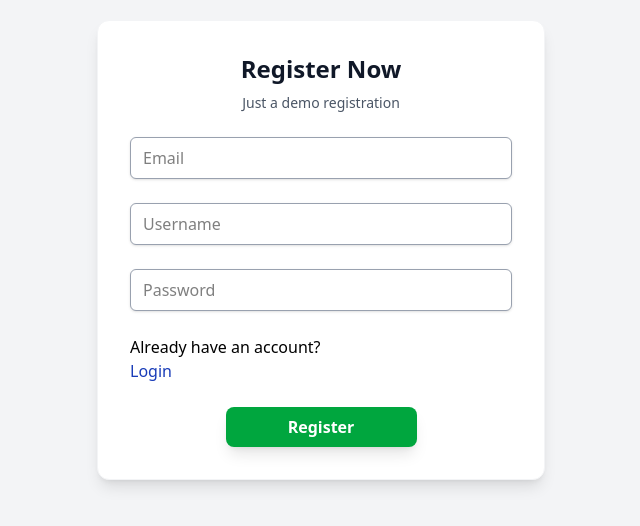
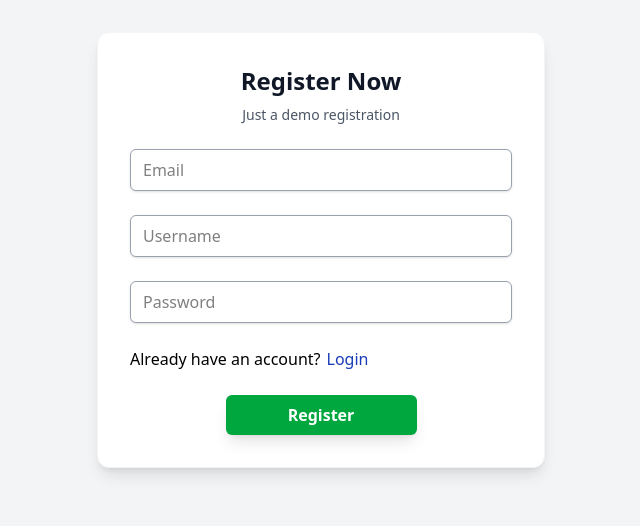
Before and after one commit to nycwy/React-Practice, a React (Vite) app in the folder social-media-auth/: page /register in a window 1280 px wide. Shown: the part 150-676 px from the top of the page, without its empty margins (319-959 px from the left). Built offline with nearby package versions, Linux system fonts and the light colour scheme.

Commit message:
Small Css Changes

```diff
--- a/social-media-auth/src/components/Already.jsx
+++ b/social-media-auth/src/components/Already.jsx
@@ -3,7 +3,7 @@ import { Link } from "react-router-dom";
 
 const Already = ({ text, link, linkText }) => {
     return (
-        <div>
+        <div className='flex space-x-1.5'>
             <p>{text}</p>
             <Link className='text-blue-800 font-medium hover:underline' to={link}>{linkText}</Link>
         </div>
--- a/social-media-auth/src/components/Button.jsx
+++ b/social-media-auth/src/components/Button.jsx
@@ -3,7 +3,7 @@ import React from 'react'
 const Button = ({ text, onClick }) => {
     return (
         <div className='text-center'>
-            <button className='bg-green-600 text-white px-4 py-2 rounded-lg w-1/2 shadow-lg font-semibold hover:bg-green-700' onClick={onClick}>{text}</button>
+            <button className='bg-green-600 text-white px-4 py-2 rounded-md w-1/2 shadow-lg font-semibold hover:bg-green-700' onClick={onClick}>{text}</button>
         </div>
     )
 }
```
